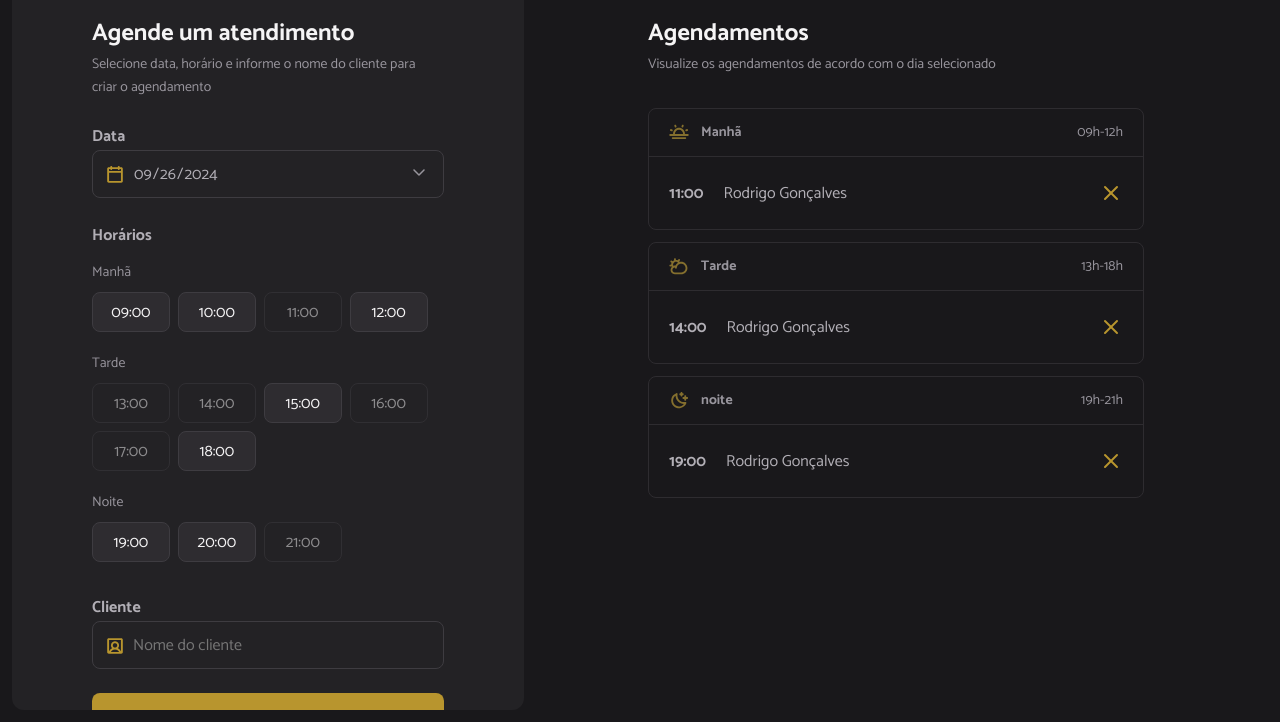
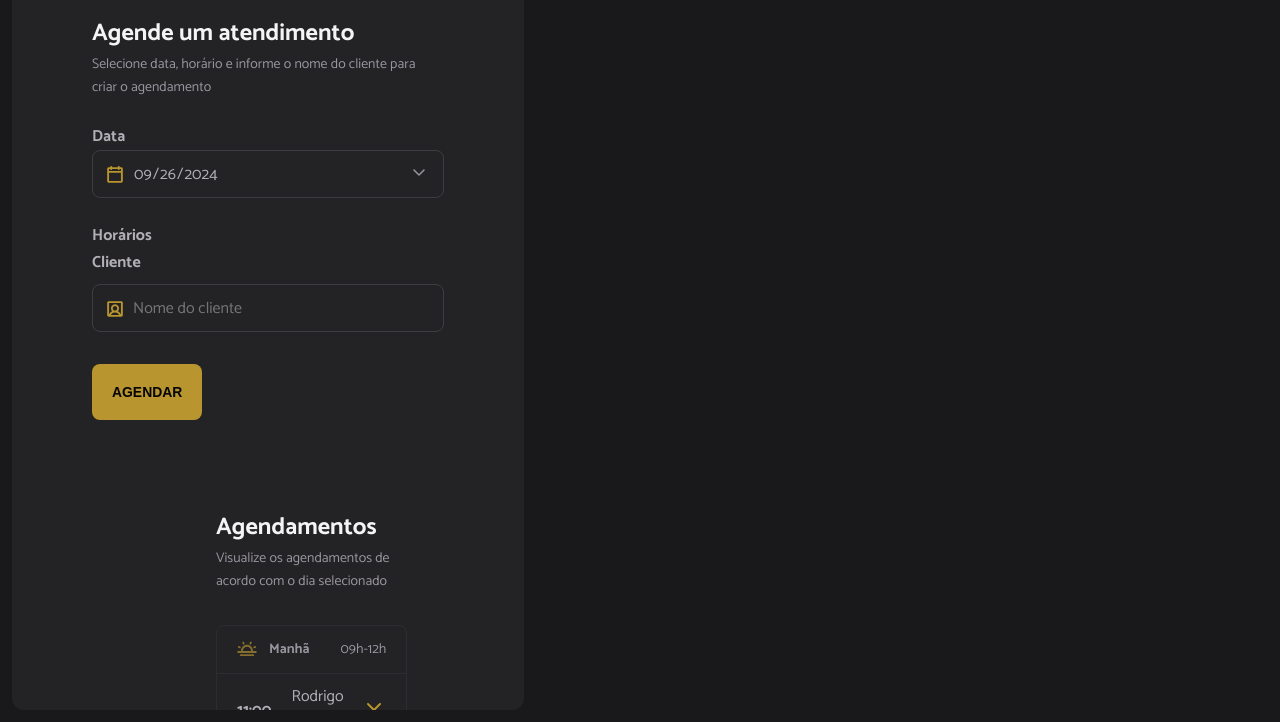
Before and after one commit to StyvenNoronha/cabelo, a website built with webpack: page index.html in a window 1280 px wide. Shown: the part 78-800 px from the top of the page. Built offline with nearby package versions, Linux system fonts and the light colour scheme.

Commit message:
evento de carregamento do contéudo

```diff
--- a/index.html
+++ b/index.html
@@ -38,22 +38,16 @@
 
         <span class="label">Horários</span>
         <ul id="hours" class="hours" aria-label="Horários disponíveis de manhã">
-          <!-- Exemplo: Manhã -->
+          <!-- Exemplo: Manhã
           <li data-period="morning" class="hour-period">Manhã</li>
           <li data-period="morning" value="09:00" class="hour hour-available">
             09:00
           </li>
-          <li data-period="morning" value="10:00" class="hour hour-available">
-            10:00
-          </li>
-          <li data-period="morning" value="11:00" class="hour hour-unavailable">
-            11:00
-          </li>
-          <li data-period="morning" value="12:00" class="hour hour-available">
-            12:00
-          </li>
-          <!-- Exemplo: Tarde  -->
-          <li data-period="morning" class="hour-period">Tarde</li>
+          -->
+
+
+          <!-- Exemplo: Tarde
+          <li data-period="afternoon" class="hour-period">Tarde</li>
           <li
             data-period="afternoon"
             value="13:00"
@@ -61,46 +55,16 @@
           >
             13:00
           </li>
-          <li
-            data-period="afternoon"
-            value="14:00"
-            class="hour hour-unavailable"
-          >
-            14:00
-          </li>
-          <li data-period="afternoon" value="15:00" class="hour hour-available">
-            15:00
-          </li>
-          <li
-            data-period="afternoon"
-            value="16:00"
-            class="hour hour-unavailable"
-          >
-            16:00
-          </li>
-          <li
-            data-period="afternoon"
-            value="17:00"
-            class="hour hour-unavailable"
-          >
-            17:00
-          </li>
-          <li data-period="afternoon" value="18:00" class="hour hour-available">
-            18:00
-          </li>
-          <!-- Exemplo: Noite -->
+          -->
+
+          <!-- Exemplo: Noite
           <li data-period="morning" class="hour-period">Noite</li>
 
           <li data-period="night" value="19:00" class="hour hour-available">
             19:00
           </li>
-          <li data-period="night" value="20:00" class="hour hour-available">
-            20:00
-          </li>
-          <li data-period="night" value="21:00" class="hour hour-unavailable">
-            21:00
-          </li>
-        </ul>
+          -->
+
 
         <label for="client" class="label">Cliente</label>
         <div class="input">
--- a/src/main.js
+++ b/src/main.js
@@ -10,3 +10,4 @@ import "./styles/schedule.css"
 
 
 import "./modules/form/submit.js"
+import "./modules/load.js"
--- /dev/null
+++ b/src/modules/load.js
@@ -0,0 +1,3 @@
+document.addEventListener("DOMContentLoaded", function(){
+
+})
```
